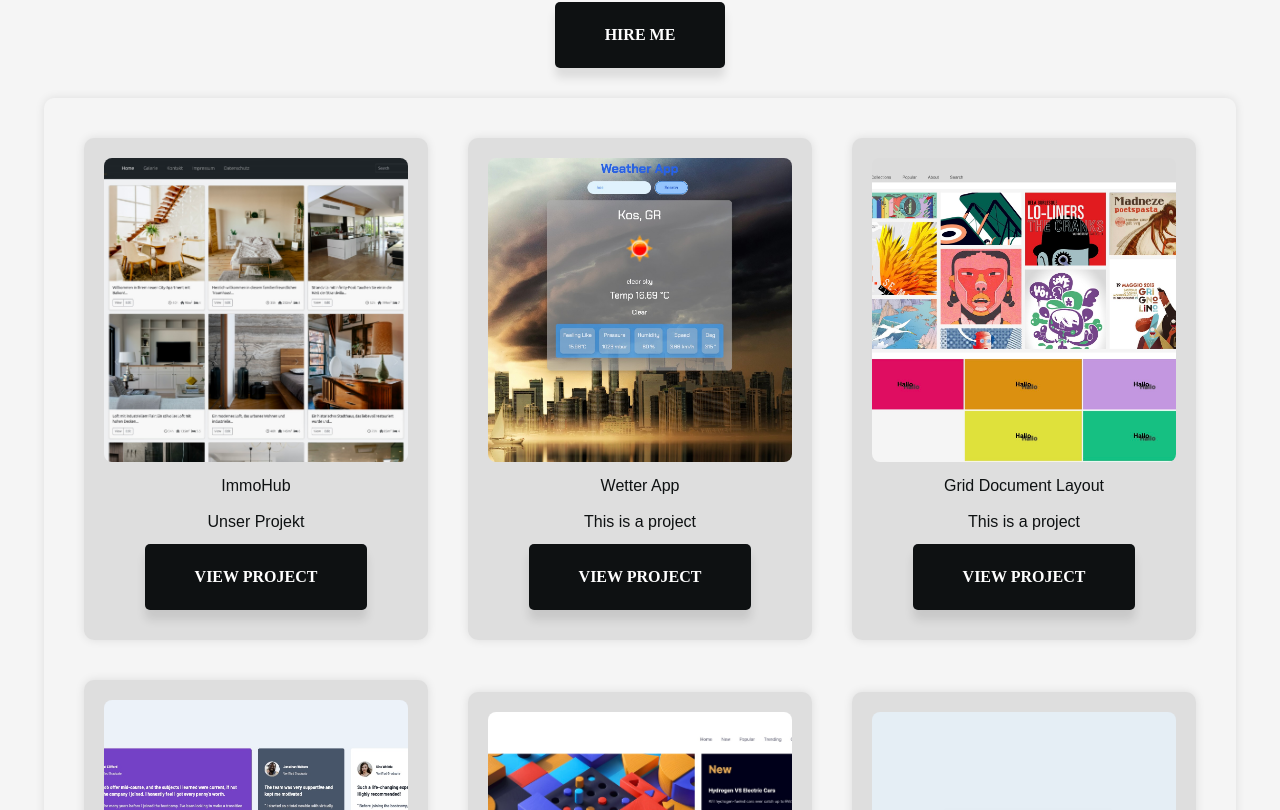
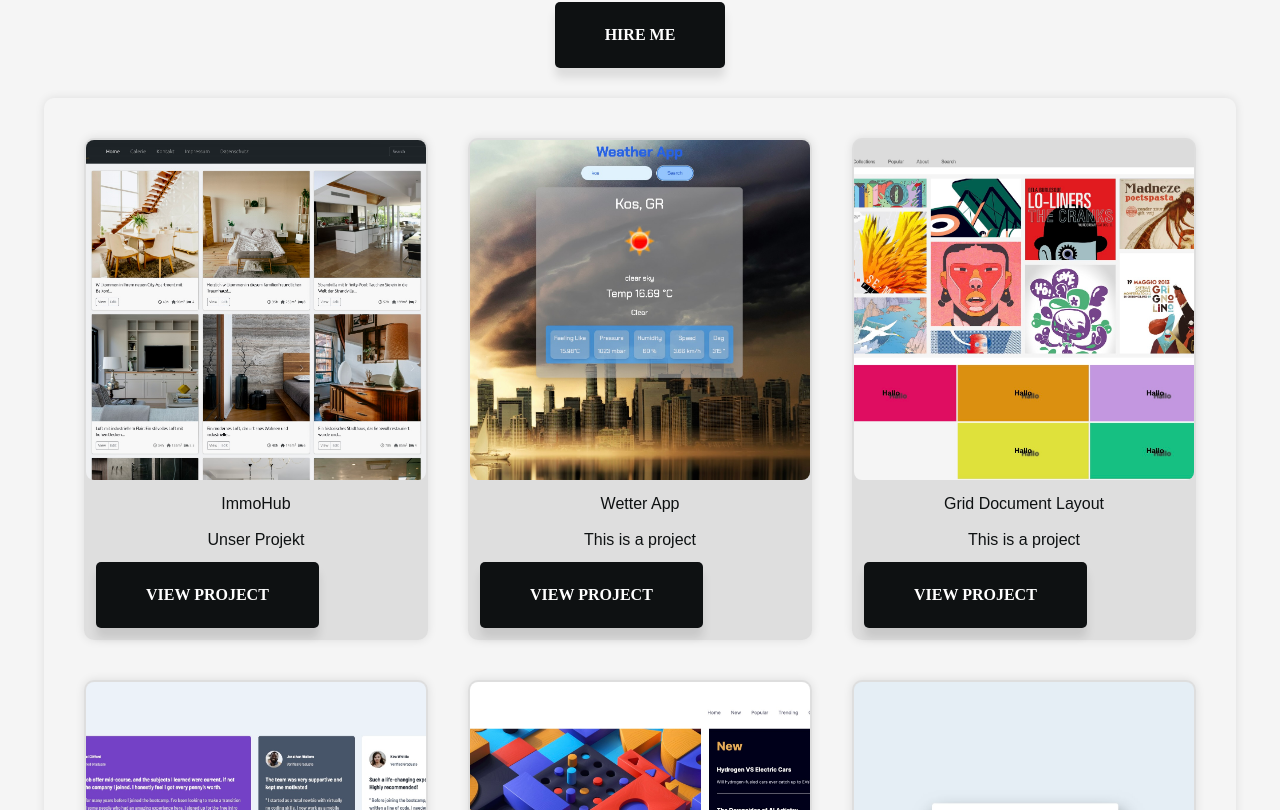
Before and after one commit to tairou97/portfolio-tm, a React (Vite) app: page /projects in a window 1280 px wide. Shown: the part 610-1420 px from the top of the page. Built offline with nearby package versions, Linux system fonts and the light colour scheme; a web font is replaced by a local one.

Commit message:
change projects img style

```diff
--- a/src/pages/project.css
+++ b/src/pages/project.css
@@ -1,13 +1,14 @@
 .proje {
     background: rgb(222, 222, 222);
-    padding: 20px;
+    padding: 2px;
     margin: 20px;
     border-radius: 10px;
     box-shadow: 0 0 10px rgba(0, 0, 0, 0.1);
-    display: flex;
+
     justify-content: center;
     align-items: center;
     flex-direction: column;
+
 }
 
 .box-pro {
@@ -49,6 +50,9 @@
 @media screen and (max-width:600px) {
     .box-pro {
         grid-template-columns: 1fr;
+
     }
 
+
+
 }
```
